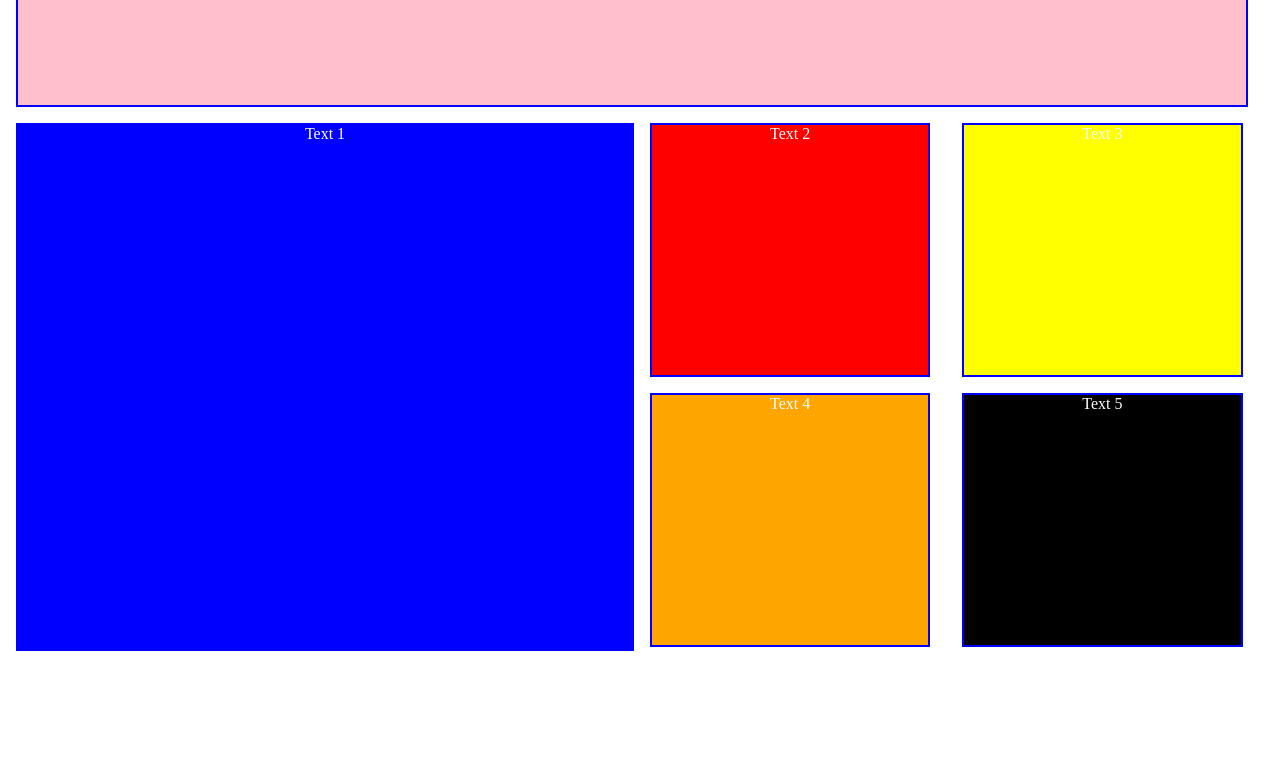
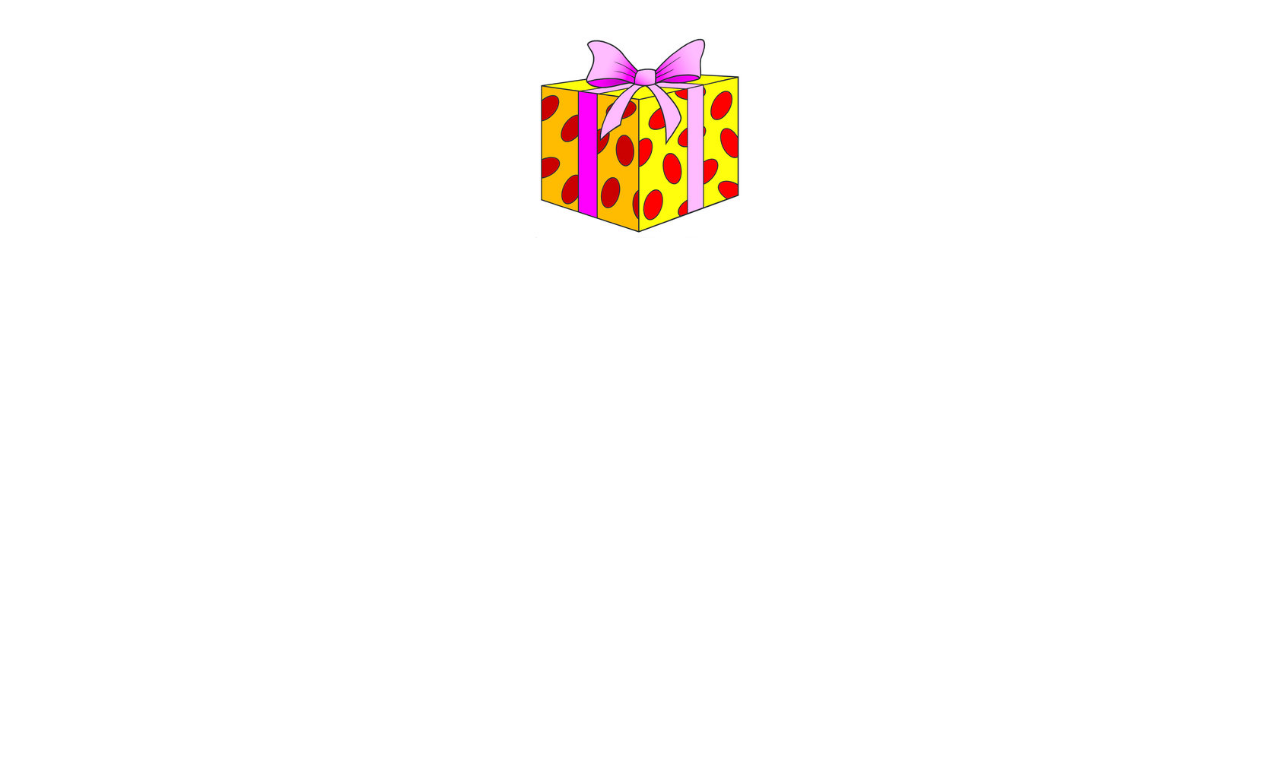
Before and after one commit to Pogrammerr/Pogrammer.github.io, a plain HTML site: page index.html in a window 1280 px wide. Shown: the part 73-832 px from the top of the page. After the commit the page ends 800 px from the top, so only its background shows below. Drawn offline with Linux system fonts and the light colour scheme.

Commit message:
Add files via upload

```diff
--- a/index.css
+++ b/index.css
@@ -1,82 +1,13 @@
 body {
-    margin: 16px;
+  margin: 0;
+  padding: 0;
+  text-align: center;
 }
 
-.container-page {
-    width: 100%;
-    height: 100vh;
-    display: flex;
-    flex-direction: column;
-    align-items: center;
+img {
+  height: 256px;
 }
 
-.box {
-    background-color: #00000077;
-    color: white;
-    text-align: center;
-    border: 2px solid blue;
-    margin-right: 16px;
-    height: 20%;
-    text-align: center;
-    align-items: center;
-    justify-content: center;
+.hidden {
+  display: none;
 }
-
-.box-container {
-    display: flex;
-    flex-direction: row;
-    justify-content: flex-start;
-    width: 100%;
-    height: auto;
-    margin-top: 16px;
-}
-
-.box-container-2 {
-    display: flex;
-    flex-direction: row;
-    flex-wrap: wrap;
-    gap: 16px;
-    width: 50%;
-}
-
-.grow {
-    flex-grow: 1;
-}
-
-.fullWidth {
-    width: calc(100% - 20px);
-}
-
-.small {
-    width: 45%;
-    height: 250px;
-}
-
-.big {
-    width: 50%;
-    height: 100%;
-}
-
-.pink {
-    background-color: pink;
-}
-
-.blue {
-    background-color: blue;
-}
-
-.red {
-    background-color: red;
-}
-
-.yellow {
-    background-color: yellow;
-}
-
-.orange {
-    background-color: orange;
-}
-
-.black {
-    background-color: black;
-}
--- a/index.html
+++ b/index.html
@@ -4,33 +4,18 @@
   <meta charset="UTF-8">
   <meta http-equiv="X-UA-Compatible" content="IE=edge">
   <meta name="viewport" content="width=device-width, initial-scale=1.0">
-    <link href="index.css" rel="stylesheet" >
+  <link href="index.css" rel="stylesheet">
+  <script src="script.js" defer></script>
   <title>Document</title>
 </head>
 <body>
-    <div class="container-page">
-        <div class="box fullWidth pink">
-            Hello, my name is Can!
+  <div id="present">
+    <h1>Tıkla bakalım ne çıkacak?</h1>
+    <img src="hediye.jpg" id="hediye" />
   </div>
-        <div class="box-container">
-            <div class="box big blue">
-                Text 1
-            </div>
-            <div class="box-container-2">
-                <div class="box small red">
-                    Text 2
-                </div>
-                <div class="box small yellow">
-                    Text 3
-                </div>
-                <div class="box small orange">
-                    Text 4
-                </div>
-                <div class="box small black">
-                    Text 5
-                </div>
-            </div>
-        </div>
+  <div id="car" class="hidden">
+    <h1>Hayırlı olsun :)</h1>
+    <img src="araba.webp" />
   </div>
 </body>
 </html>
--- /dev/null
+++ b/script.js
@@ -0,0 +1,14 @@
+function openPresent() {
+  console.log("tiklandi");
+  const img = document.querySelector("#hediye");
+  img.removeEventListener("click", openPresent);
+
+  const hediye = document.querySelector("#present");
+  const araba = document.querySelector("#car");
+
+  hediye.classList.add("hidden");
+  araba.classList.remove("hidden");
+}
+
+const image = document.querySelector("#present");
+image.addEventListener("click", openPresent);
```
Also changed, not shown: araba.webp (added), hediye.jpg (added). Lines whose indentation alone changed are shown as unchanged.
